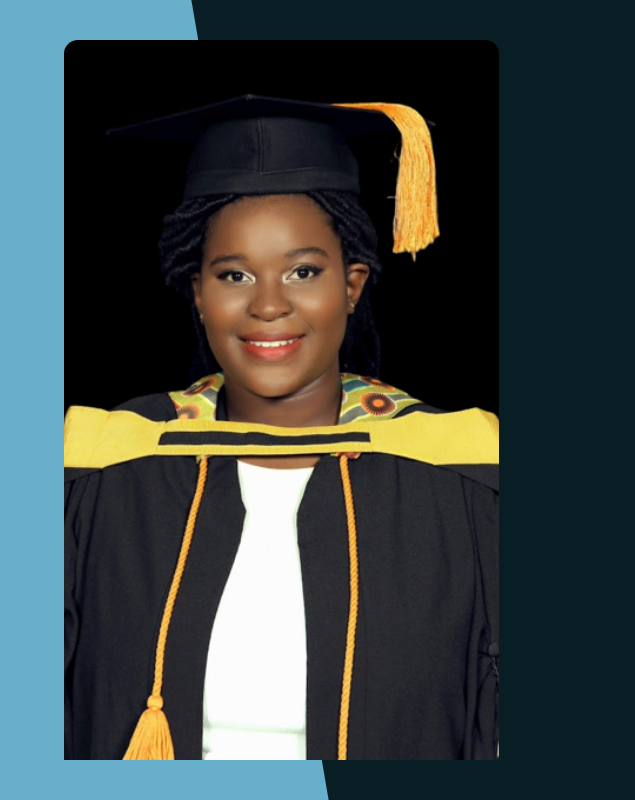
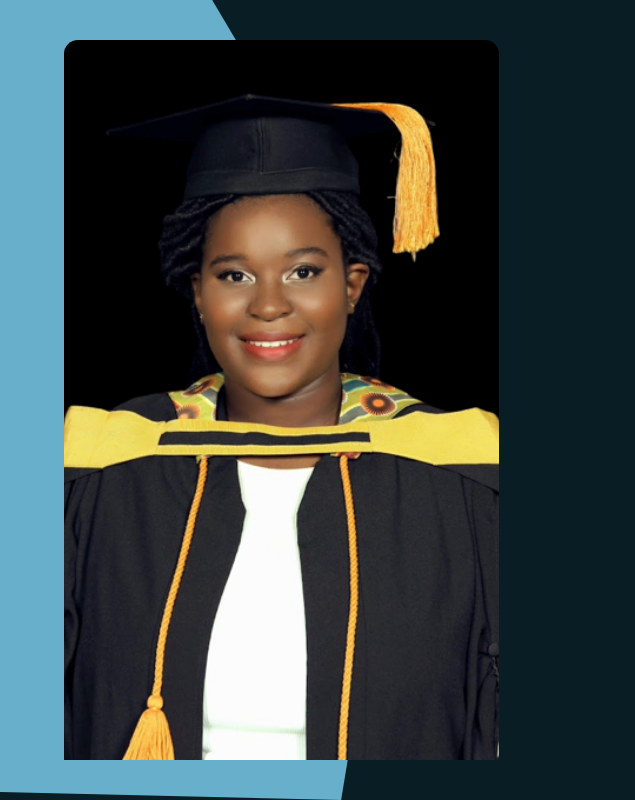
Before and after one commit to AzwiMagoda/AzwiMagoda.github.io, a plain HTML site: page index.html in a window 1280 px wide. Shown: the full height of the page, 0-635 px from the left. Drawn offline with Linux system fonts and the light colour scheme.

Commit message:
styling changes

```diff
--- a/styles/style.scss
+++ b/styles/style.scss
@@ -203,7 +203,7 @@ section {
 			left: 0;
 			top: 0;
 			z-index: -1;
-			clip-path: polygon(0 0, 46% 0, 79% 100%, 0% 100%);
+			clip-path: polygon(51% 0, 100% 43%, 82% 100%, 0 99%, 0 0);
 		}
 
 		.image {
```
Also changed, not shown: styles/style.css, 1 other file.
